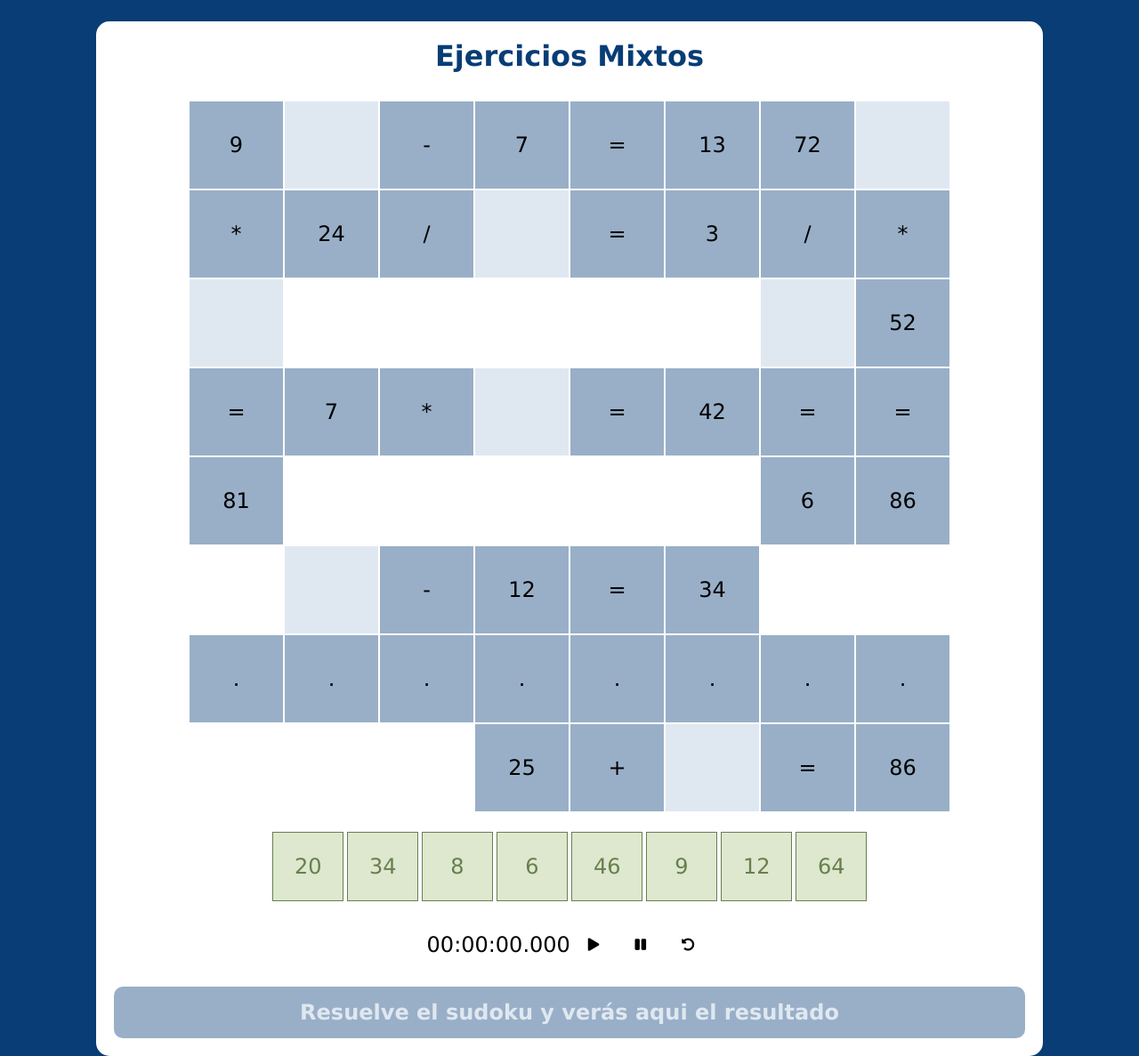
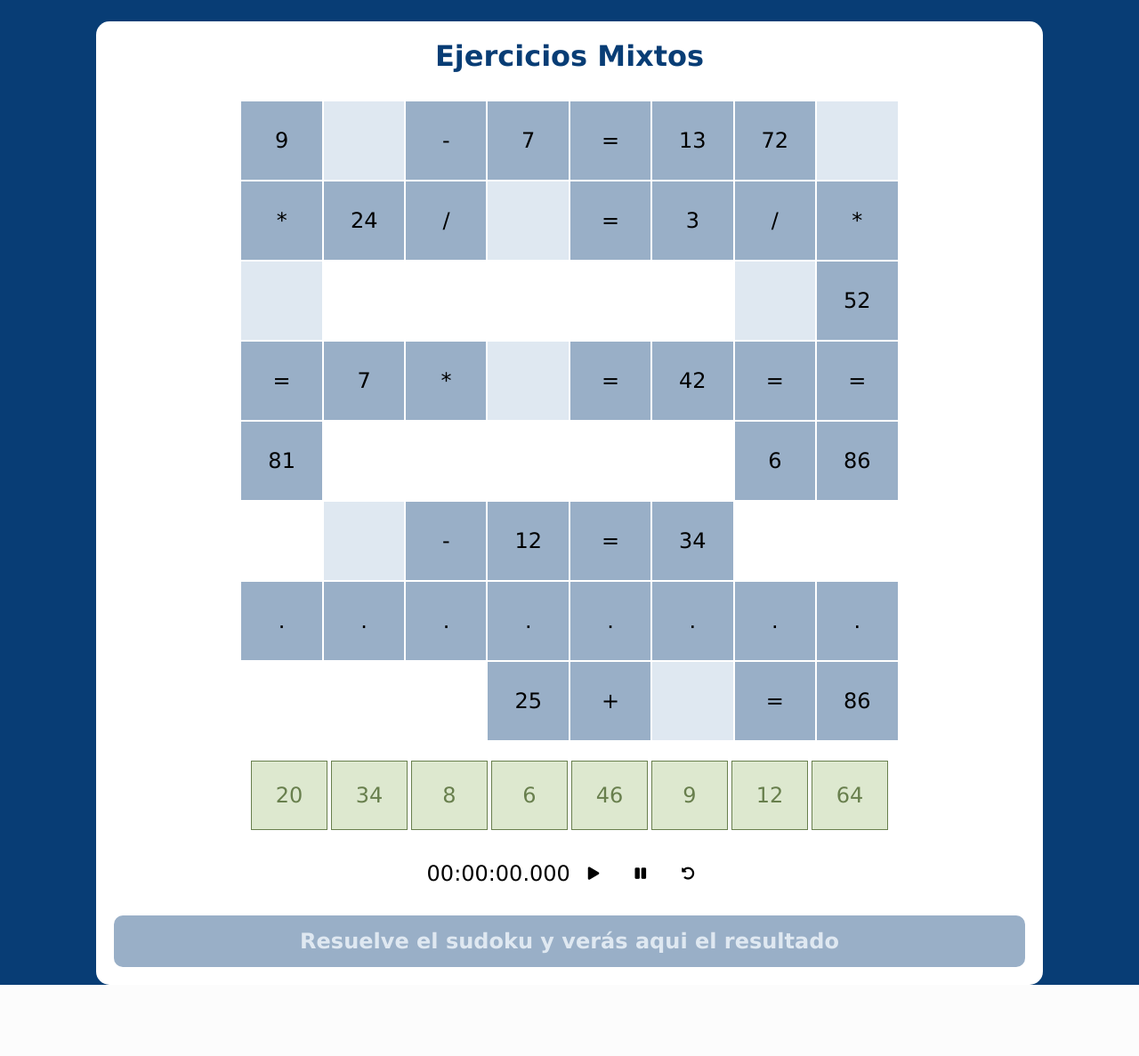
Before and after one commit to takarushi/sudoku, a PHP site: page /mixta.php in a window 1280 px wide. Shown: the part 70-1257 px from the top of the page at 89% size. After the commit the page ends 1177 px from the top, so only its background shows below. Run offline with PHP 8.4, Linux system fonts and the light colour scheme.

Commit message:
arregla paddings cajas - arregla algunos paddings que hacian que la caja se viera más pequeña comparado al td no-contiene .-
Signed-off-by: Izuku Kirishima <me@takarushi.me>

```diff
--- a/estilo_multi.css
+++ b/estilo_multi.css
@@ -26,15 +26,15 @@ body
 }
 .contiene
 {
-    width: 35px;
+    width: 30px;
     background-color: #99afc7;
-    padding: 35px;
+    padding: 30px;
 }
 .no-contiene
 {
-    width: 35px;
+    width: 30px;
     background-color: #dfe8f1;
-    padding: 1px;
+    padding: 0px;
 }
 .container-alternatives
 {
@@ -43,7 +43,7 @@ body
 }
 .box
 {
-    width: 30px;
+    width: 36px;
     padding: 24px;
     text-align: center;
     font-size: 24px;
--- a/estilo_multiplica.css
+++ b/estilo_multiplica.css
@@ -45,8 +45,8 @@ body
 .box
 {
     text-align: center;
-    width: 30px;
-    padding: 18px;
+    width: 36px;
+    padding: 24px;
     font-size: 24px;
     color: #fff;
     background-color: #c200bf;
```
Also changed, not shown: estilo_divide.css (+4 -4 lines).
